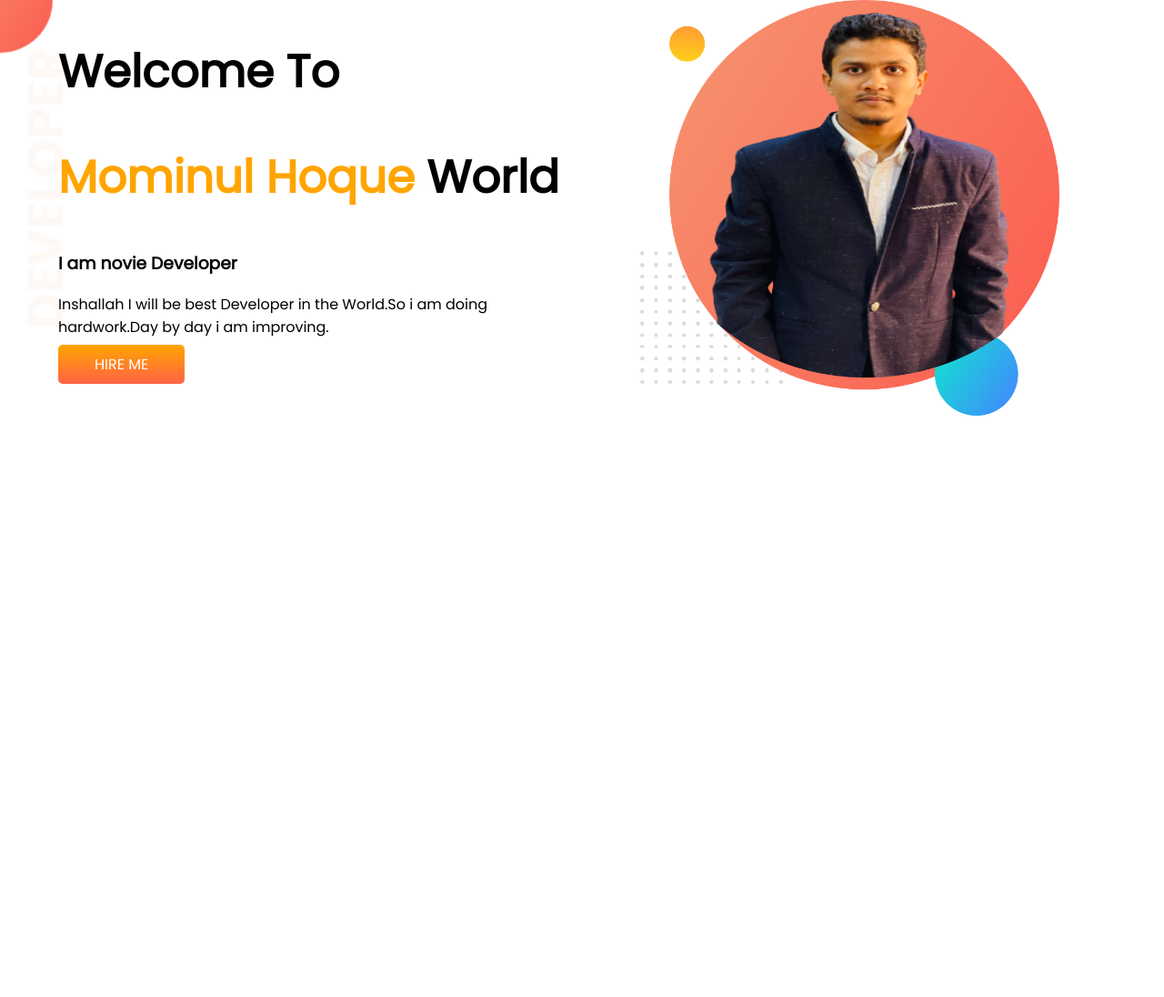
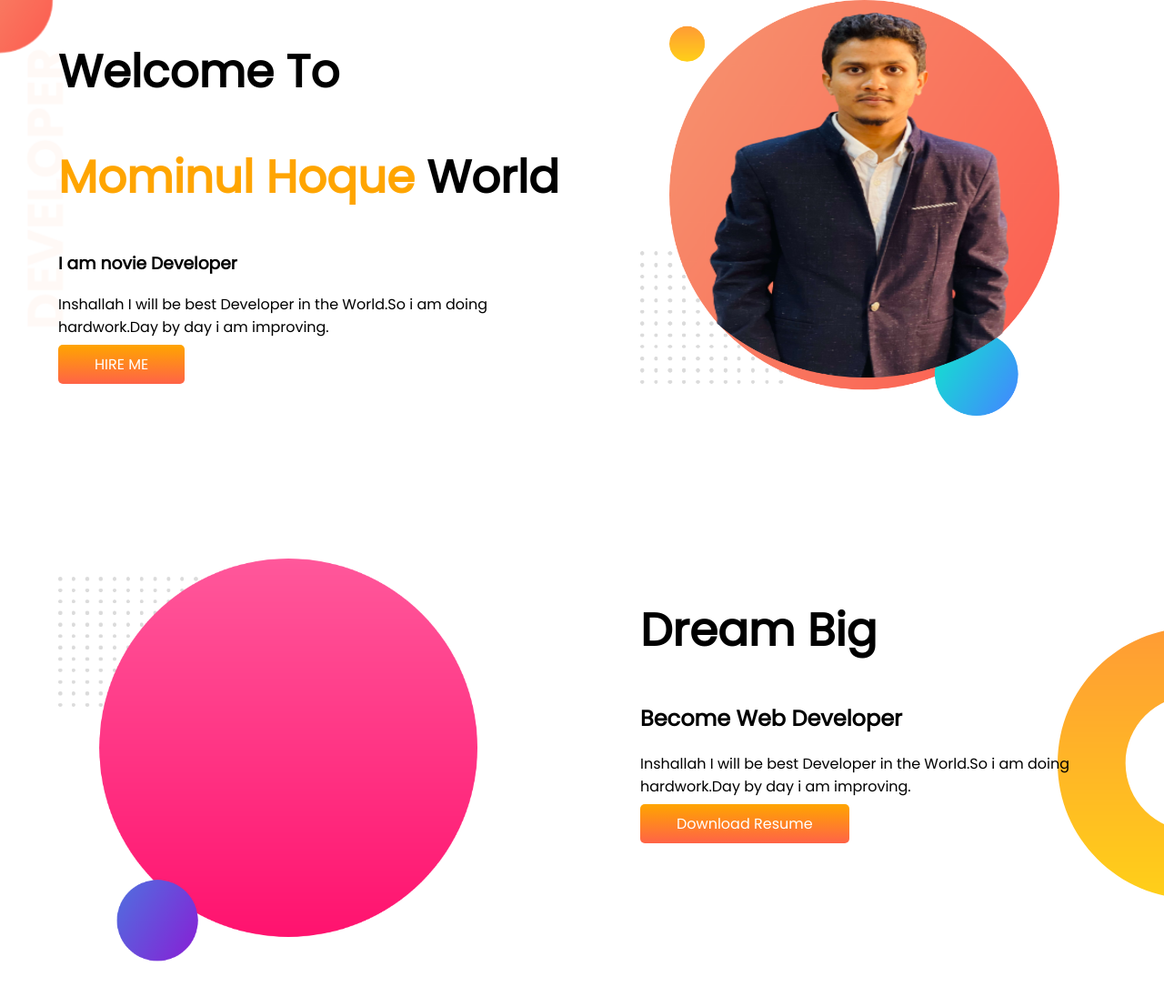
Before and after one commit to mominulhoque250/developer-myportfolio, a plain HTML site: page index.html in a window 1280 px wide. Shown: the whole page at 91% size. Before the commit the page ends 800 px from the top, so only its background shows below. Drawn offline with Linux system fonts and the light colour scheme.

Commit message:
Dream added

```diff
--- a/index.html
+++ b/index.html
@@ -25,6 +25,18 @@
             <img src="images/my-photo.png" alt="">
         </div>
     </section>
+    <section class="dream-big">
+        <div class="half-width">
+            <img src="images/my-bg2.png" alt="">
+        </div>
+        <div class="half-width">
+            <h1>Dream Big</h1>
+            <h2>Become Web Developer</h2>
+            <p>Inshallah I will be best Developer in the World.So i am doing hardwork.Day by day i am improving.</p>
+            <a class="link-button" target="_blank" href="">Download Resume</a>
+        </div>
+
+    </section>
 </body>
 
 </html>
--- a/style.css
+++ b/style.css
@@ -10,6 +10,7 @@ h1{
 }
 section{
     display: flex;
+    margin-bottom: 150px;
 }
 .half-width{
     width: 50%;
@@ -30,3 +31,8 @@ section{
     background-image: url(images/top-banner.png);
     background-repeat: no-repeat;
 }
+.dream-big{
+    background-image: url(images/dream-bg.png);
+    background-repeat: no-repeat;
+    background-position: right;
+}
```
